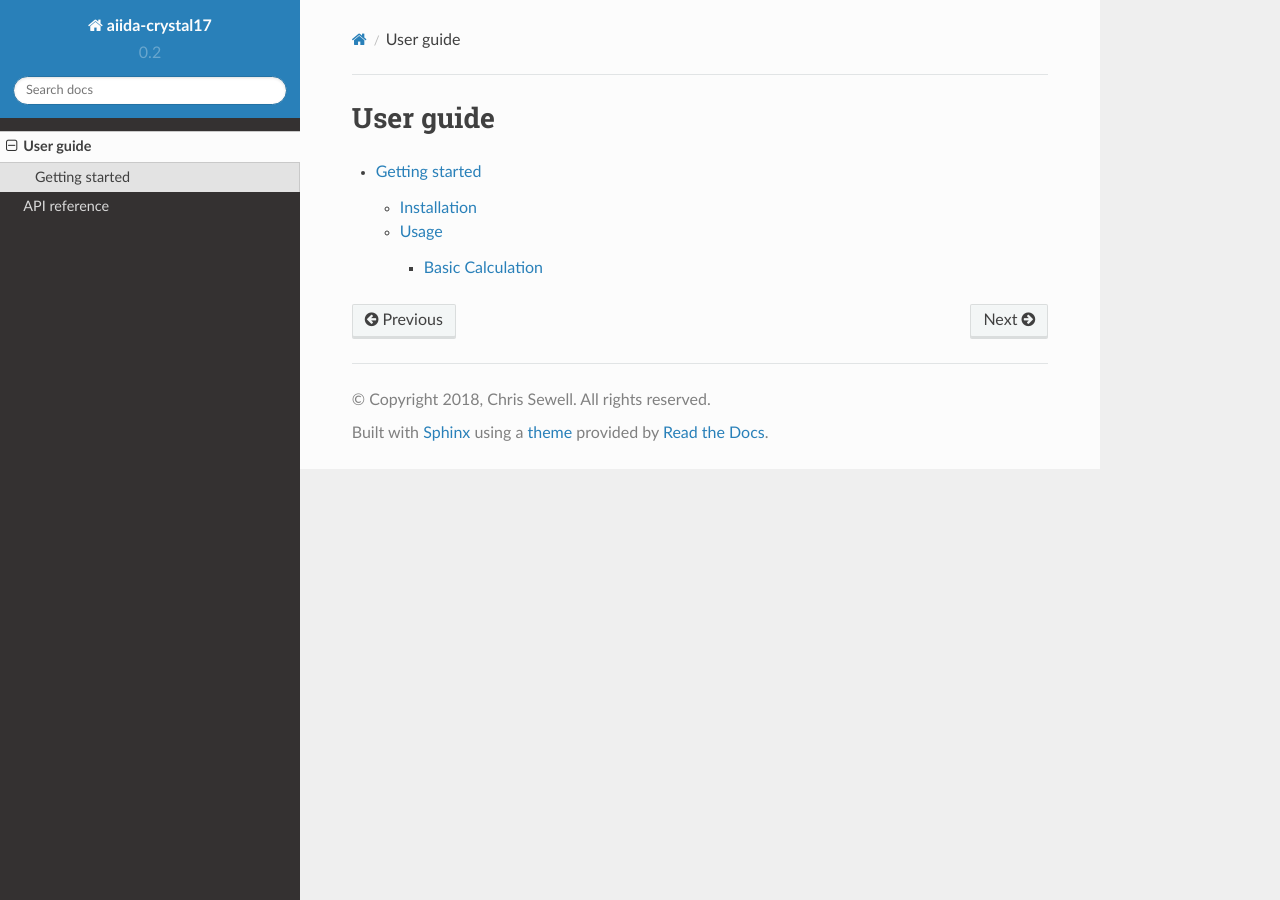
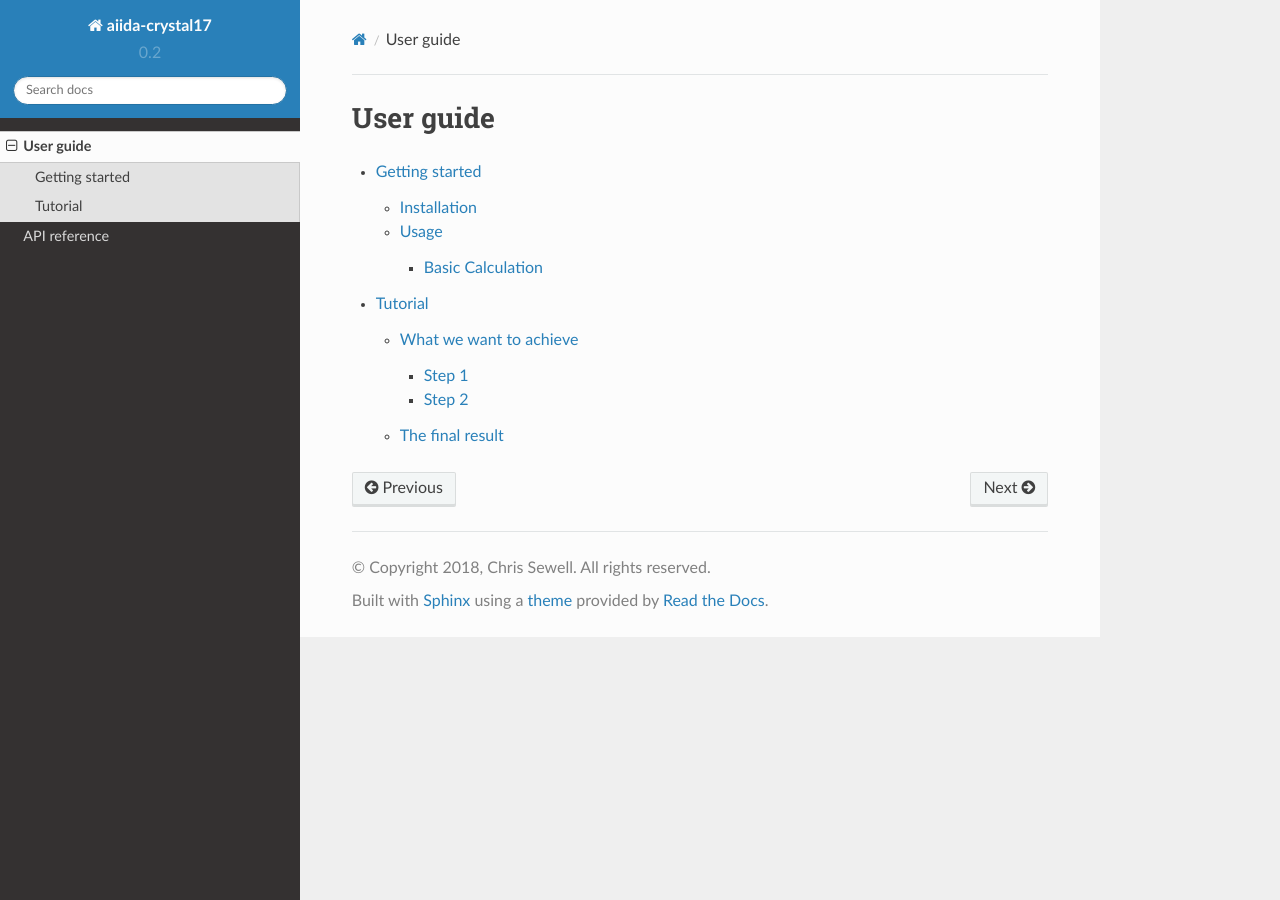
Before and after one commit to aiidaplugins/aiida-crystal17, a Sphinx documentation site: the page built from docs/source/user_guide/index.rst, in a window 1280 px wide. Built offline with Sphinx 7.4.7 and the Read the Docs theme 2.0.0, drawn with Linux system fonts in a browser that asks for light colours.

```diff
--- a/docs/source/user_guide/index.rst
+++ b/docs/source/user_guide/index.rst
@@ -6,5 +6,4 @@ User guide
     :maxdepth: 3
 
     get_started
-
-.. tutorial
+    tutorial
--- a/docs/source/user_guide/tutorial.rst
+++ b/docs/source/user_guide/tutorial.rst
@@ -1,6 +1,8 @@
 ========
 Tutorial
 ========
+
+.. todo:: write tutorial
 
 This page can contain a simple tutorial for your code.
 
```
